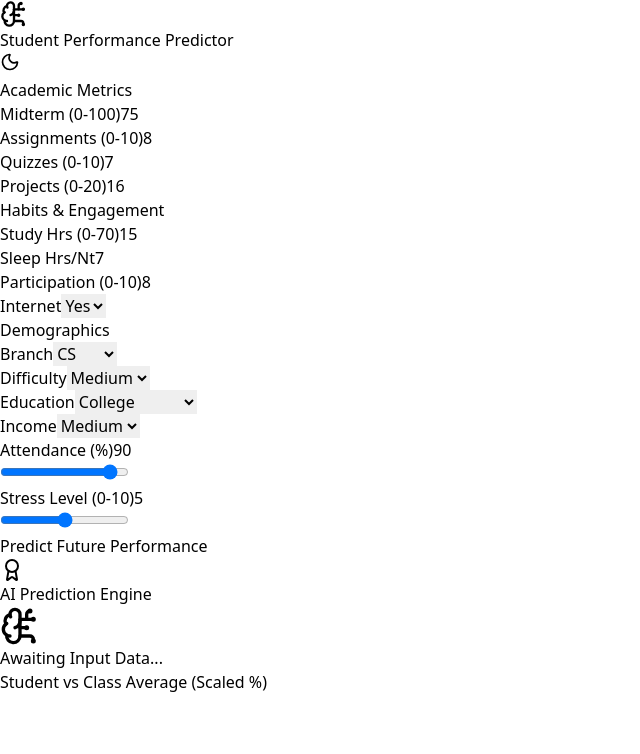
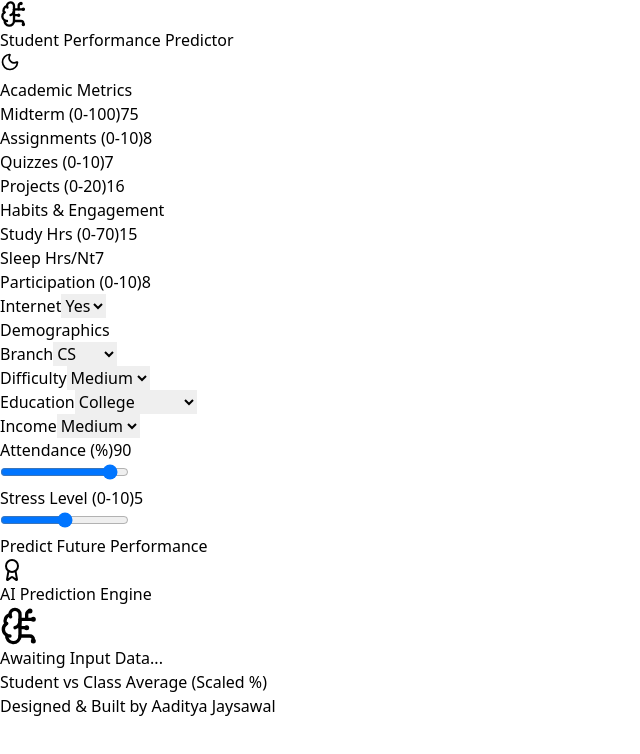
Before and after one commit to Aadi1Git/Student-Performance-Predictor, a React app in the folder frontend/: page / in a window 1280 px wide. Shown: the top 754 px of the page, without its empty margins (0-640 px from the left). Built offline with nearby package versions, Linux system fonts and the light colour scheme; the HTML template or start-up script is replaced by a standard one.

Commit message:
Added creator footer to frontend

```diff
--- a/frontend/src/App.jsx
+++ b/frontend/src/App.jsx
@@ -216,6 +216,12 @@ const App = () => {
           </div>
         </div>
       </div>
+      {/* Footer Section */}
+      <footer className="mt-16 border-t border-slate-700/50 pt-6 pb-4 text-center">
+        <p className="text-slate-400 text-sm tracking-wide">
+          Designed & Built by <span className="text-purple-400 font-semibold">Aaditya Jaysawal</span>
+        </p>
+      </footer>
     </div>
   );
 };
```
